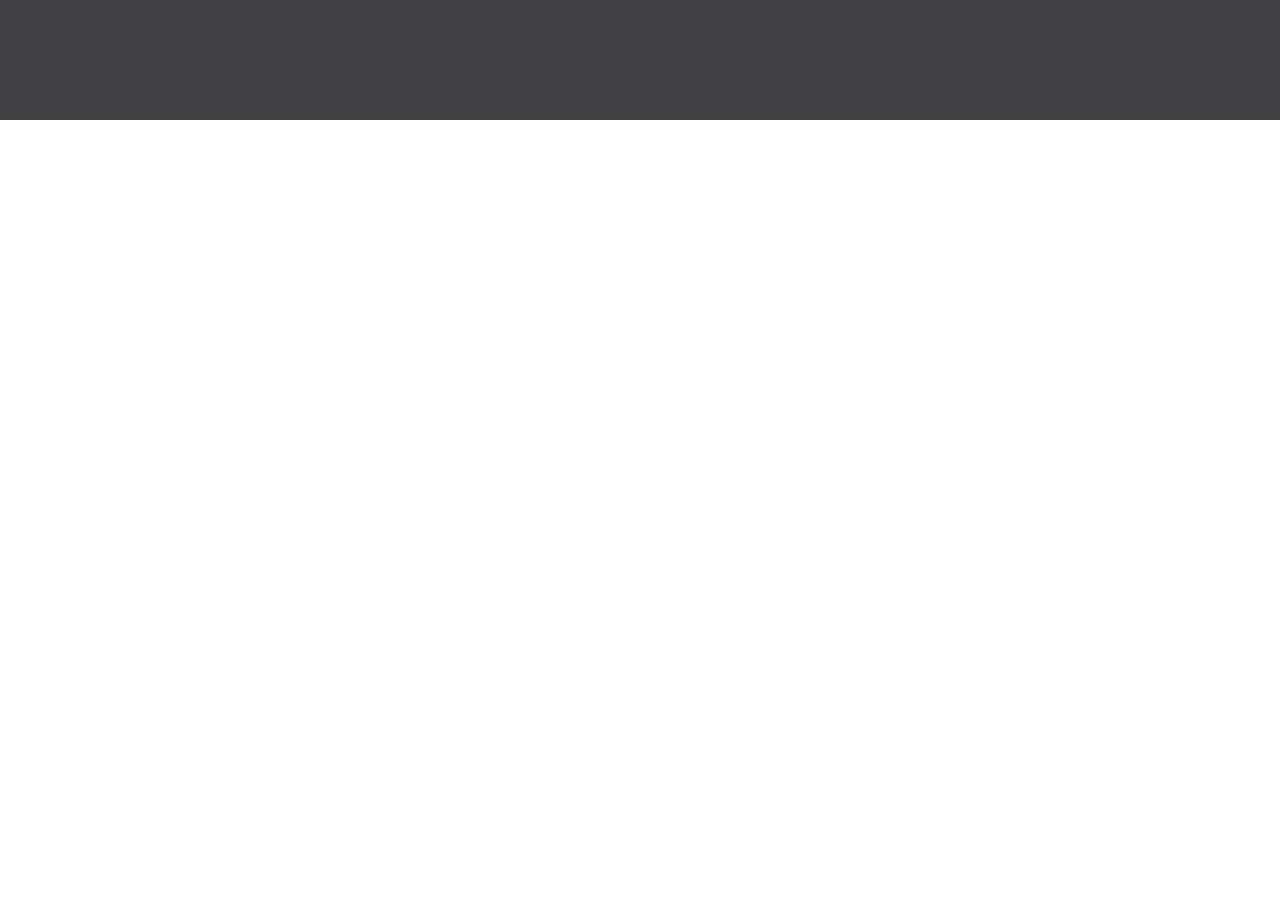
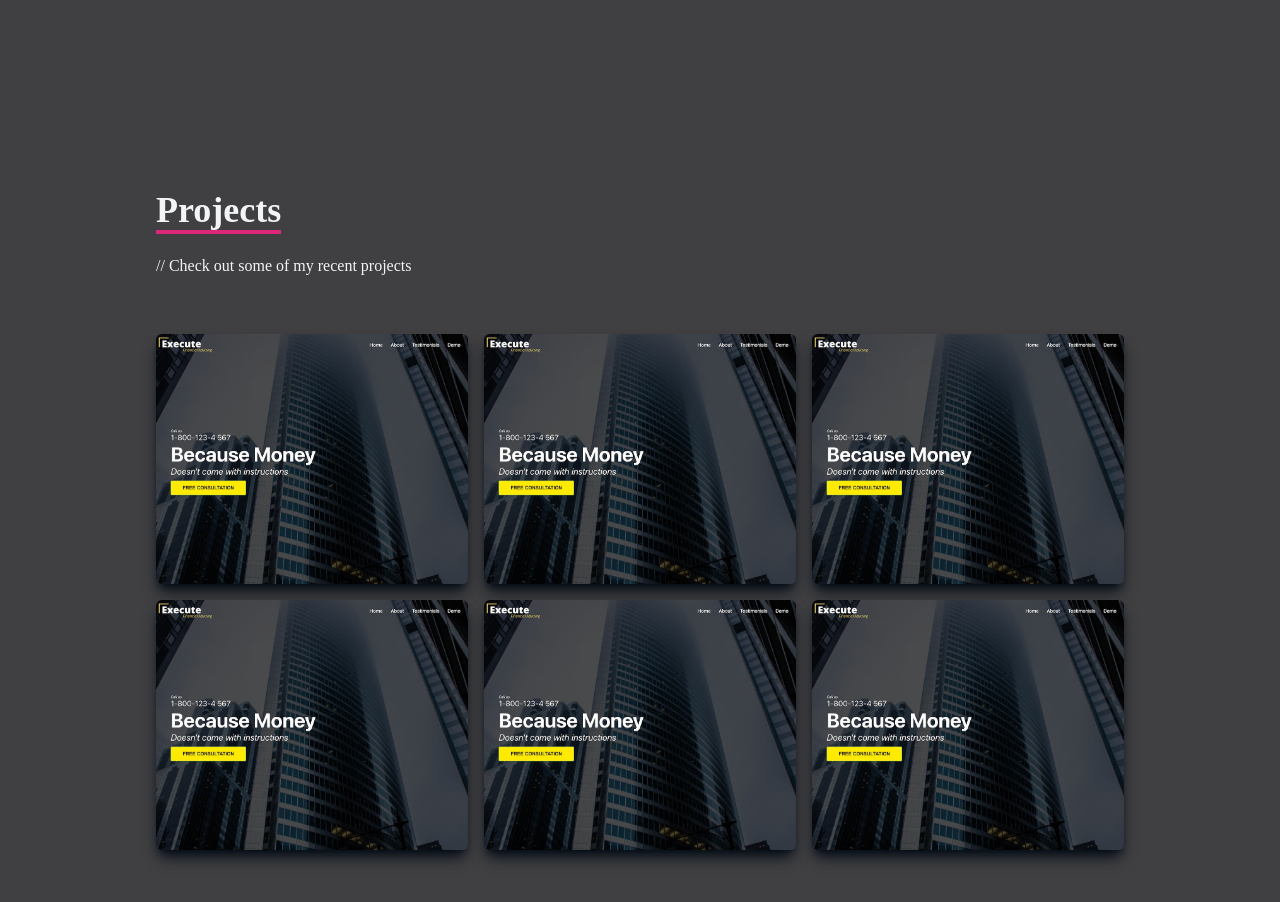
Before and after one commit to ShirinAziz/MyPortfolio, a React (Vite) app: page / in a window 1280 px wide. Shown: the part 2280-3182 px from the top of the page. Before the commit the page ends 2400 px from the top, so only its background shows below. Built offline with nearby package versions, Linux system fonts and the light colour scheme.

Commit message:
Project component

```diff
--- a/src/App.jsx
+++ b/src/App.jsx
@@ -2,6 +2,7 @@ import Navbar from "./components/Navbar";
 import Home from "./components/Home";
 import About from "./components/About";
 import Skills from "./components/Skills";
+import Projects from "./components/Projects";
 
 function App() {
   return (
@@ -10,6 +11,7 @@ function App() {
       <Home />
       <About />
       <Skills />
+      <Projects />
     </>
   );
 }
--- a/src/components/Projects.jsx
+++ b/src/components/Projects.jsx
@@ -1,7 +1,170 @@
 import React from "react";
+import WorkImg from "/public/workImg.jpeg";
 
 const Projects = () => {
-  return <div className="w-full h-screen bg-[#404042]  text-gray-100"></div>;
+  return (
+    <div
+      name="projects"
+      className="w-full md:h-screen text-gray-100 bg-[#404042]"
+    >
+      <div className="max-w-[1000px] mx-auto p-4 flex flex-col justify-center w-full h-full">
+        <div className="pb-8">
+          <p className="text-4xl font-bold inline border-b-4 text-gray-100 border-pink-600">
+            Projects
+          </p>
+          <p className="py-6">// Check out some of my recent projects</p>
+        </div>
+
+        {/*Container */}
+        <div className="grid sm:grid-cols-2 md:grid-cols-3 gap-4">
+          {/*grid item */}
+          <div
+            style={{ backgroundImage: `url(${WorkImg})` }}
+            className="shadow-lg shadow-[#040c16] group container rounded-md flex justify-center items-center mx-auto content-div"
+          >
+            {/* Hover Effects */}
+            <div className="opacity-0 group-hover:opacity-100">
+              <span className="text-2xl font-bold text-white tracking-wider">
+                React JS Application
+              </span>
+              <div className="pt-8 text-center">
+                <a href="/">
+                  <button className="text-center rounded-lg px-4 py-3 m-2 bg-white text-gray-700 font-bold text-lg">
+                    Demo
+                  </button>
+                </a>
+                <a href="/">
+                  <button className="text-center rounded-lg px-4 py-3 m-2 bg-white text-gray-700 font-bold text-lg">
+                    Code
+                  </button>
+                </a>
+              </div>
+            </div>
+          </div>
+
+          <div
+            style={{ backgroundImage: `url(${WorkImg})` }}
+            className="shadow-lg shadow-[#040c16] group container rounded-md flex justify-center items-center mx-auto content-div"
+          >
+            {/* Hover Effects */}
+            <div className="opacity-0 group-hover:opacity-100">
+              <span className="text-2xl font-bold text-white tracking-wider">
+                React JS Application
+              </span>
+              <div className="pt-8 text-center">
+                <a href="/">
+                  <button className="text-center rounded-lg px-4 py-3 m-2 bg-white text-gray-700 font-bold text-lg">
+                    Demo
+                  </button>
+                </a>
+                <a href="/">
+                  <button className="text-center rounded-lg px-4 py-3 m-2 bg-white text-gray-700 font-bold text-lg">
+                    Code
+                  </button>
+                </a>
+              </div>
+            </div>
+          </div>
+
+          <div
+            style={{ backgroundImage: `url(${WorkImg})` }}
+            className="shadow-lg shadow-[#040c16] group container rounded-md flex justify-center items-center mx-auto content-div"
+          >
+            {/* Hover Effects */}
+            <div className="opacity-0 group-hover:opacity-100">
+              <span className="text-2xl font-bold text-white tracking-wider">
+                React JS Application
+              </span>
+              <div className="pt-8 text-center">
+                <a href="/">
+                  <button className="text-center rounded-lg px-4 py-3 m-2 bg-white text-gray-700 font-bold text-lg">
+                    Demo
+                  </button>
+                </a>
+                <a href="/">
+                  <button className="text-center rounded-lg px-4 py-3 m-2 bg-white text-gray-700 font-bold text-lg">
+                    Code
+                  </button>
+                </a>
+              </div>
+            </div>
+          </div>
+
+          <div
+            style={{ backgroundImage: `url(${WorkImg})` }}
+            className="shadow-lg shadow-[#040c16] group container rounded-md flex justify-center items-center mx-auto content-div"
+          >
+            {/* Hover Effects */}
+            <div className="opacity-0 group-hover:opacity-100">
+              <span className="text-2xl font-bold text-white tracking-wider">
+                React JS Application
+              </span>
+              <div className="pt-8 text-center">
+                <a href="/">
+                  <button className="text-center rounded-lg px-4 py-3 m-2 bg-white text-gray-700 font-bold text-lg">
+                    Demo
+                  </button>
+                </a>
+                <a href="/">
+                  <button className="text-center rounded-lg px-4 py-3 m-2 bg-white text-gray-700 font-bold text-lg">
+                    Code
+                  </button>
+                </a>
+              </div>
+            </div>
+          </div>
+
+          <div
+            style={{ backgroundImage: `url(${WorkImg})` }}
+            className="shadow-lg shadow-[#040c16] group container rounded-md flex justify-center items-center mx-auto content-div"
+          >
+            {/* Hover Effects */}
+            <div className="opacity-0 group-hover:opacity-100">
+              <span className="text-2xl font-bold text-white tracking-wider">
+                React JS Application
+              </span>
+              <div className="pt-8 text-center">
+                <a href="/">
+                  <button className="text-center rounded-lg px-4 py-3 m-2 bg-white text-gray-700 font-bold text-lg">
+                    Demo
+                  </button>
+                </a>
+                <a href="/">
+                  <button className="text-center rounded-lg px-4 py-3 m-2 bg-white text-gray-700 font-bold text-lg">
+                    Code
+                  </button>
+                </a>
+              </div>
+            </div>
+          </div>
+
+          <div
+            style={{ backgroundImage: `url(${WorkImg})` }}
+            className="shadow-lg shadow-[#040c16] group container rounded-md flex justify-center items-center mx-auto content-div"
+          >
+            {/* Hover Effects */}
+            <div className="opacity-0 group-hover:opacity-100">
+              <span className="text-2xl font-bold text-white tracking-wider">
+                React JS Application
+              </span>
+              <div className="pt-8 text-center">
+                <a href="/">
+                  <button className="text-center rounded-lg px-4 py-3 m-2 bg-white text-gray-700 font-bold text-lg">
+                    Demo
+                  </button>
+                </a>
+                <a href="/">
+                  <button className="text-center rounded-lg px-4 py-3 m-2 bg-white text-gray-700 font-bold text-lg">
+                    Code
+                  </button>
+                </a>
+              </div>
+            </div>
+          </div>
+        </div>
+      </div>
+    </div>
+  );
 };
 
 export default Projects;
--- a/src/components/Skills.jsx
+++ b/src/components/Skills.jsx
@@ -20,7 +20,7 @@ const Skills = () => {
           <p className="py-4">// These are the technologies i've worked with</p>
         </div>
 
-        <div className="w-full grid grid-cols-2 sm:grid-cols-4 gap-4 text-center py-8">
+        <div className="w-full grid grid-cols-2 sm:grid-cols-3 gap-6 text-center py-8">
           <div className="shadow-md shadow-[#040c16] hover:scale-110 duration-500">
             <img className="w-20 mx-auto" src={HTML} alt="HTML icon" />
             <p className="my-4"> HTML</p>
--- a/src/index.css
+++ b/src/index.css
@@ -11,3 +11,16 @@
     @apply cursor-pointer;
   }
 }
+.content-div {
+  background-repeat: no-repeat;
+  background-size: cover;
+  background-position: center;
+  height: 250px;
+}
+.content-div:hover {
+  background-image: linear-gradient(
+    to right,
+    rgba(112, 157, 255, 0.8),
+    hsla(242, 74%, 61%, 0.8)
+  ) !important;
+}
```
Also changed, not shown: public/workImg.jpeg (added).
